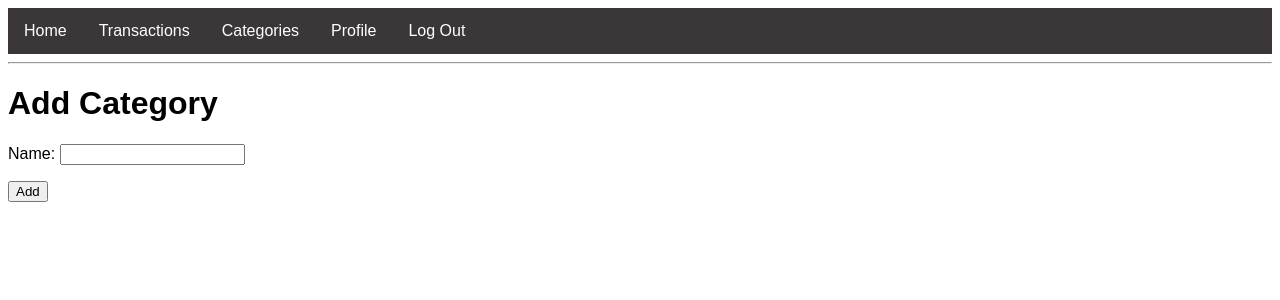
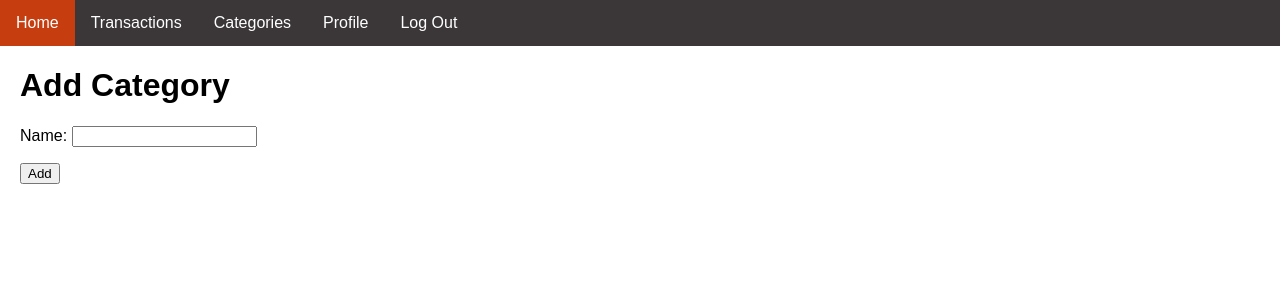
Before and after one commit to ChrisMurimPark/Aware, a Flask app: page /add_category in a window 1280 px wide. Shown: the top 300 px of the page. Run offline with Flask 2, Linux system fonts and the light colour scheme; a user stored in the database is signed in; some libraries are stand-ins or nearby versions.

Commit message:
Remove margin for navigation bar

```diff
--- a/app/static/base.css
+++ b/app/static/base.css
@@ -8,18 +8,30 @@
 {
 	font-family: Arial, Helvetica, sans-serif;
 }
+
+body
+{
+	margin: 0;
+}
+
+#NavBar ul
+{
+	list-style-type: none;
+	padding: 0;
+	margin: 0;
+	overflow: hidden;
+	background-color: #3B3738;
+}
+
+#Content
+{
+	margin-left: 20px;
+	margin-right: 20px;
+}
+
 .error
 {
     color: red;
-}
-
-ul
-{
-	list-style-type: none;
-	margin: 0;
-	padding: 0;
-	overflow: hidden;
-	background-color: #3B3738;
 }
 
 li
--- a/app/templates/base.html
+++ b/app/templates/base.html
@@ -8,6 +8,7 @@
 		<title>{{ title }} - Aware</title>
 	</head>
 	<body>
+		<div id="NavBar">
         {% if g.user.is_authenticated %}
 		<ul>
 			<li><a href="{{ url_for('index') }}">Home</a></li>
@@ -22,7 +23,9 @@
 			<li><a href="{{ url_for('register') }}">Register</a></li>
 		</ul>
         {% endif %}
-		<hr>
+		</div>
+		<div id="Content">
 		{% block content %}{% endblock %}
+		</div>
 	</body>
 </html>
```
